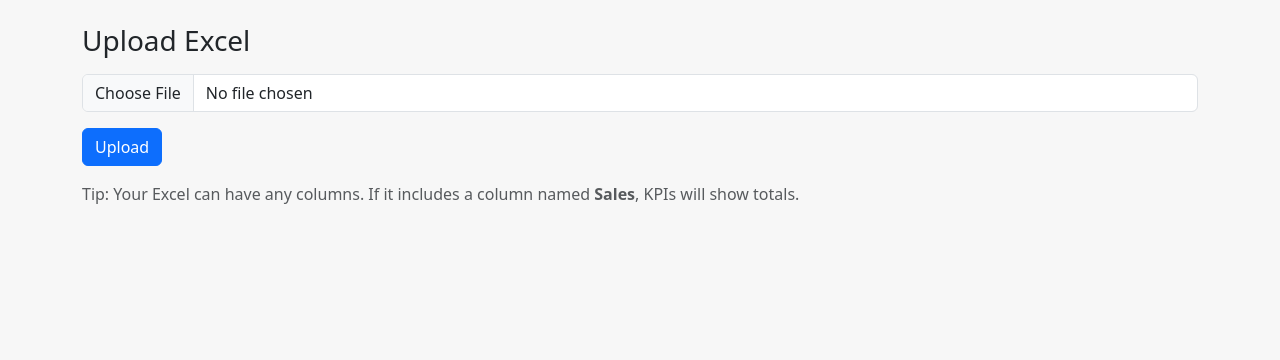
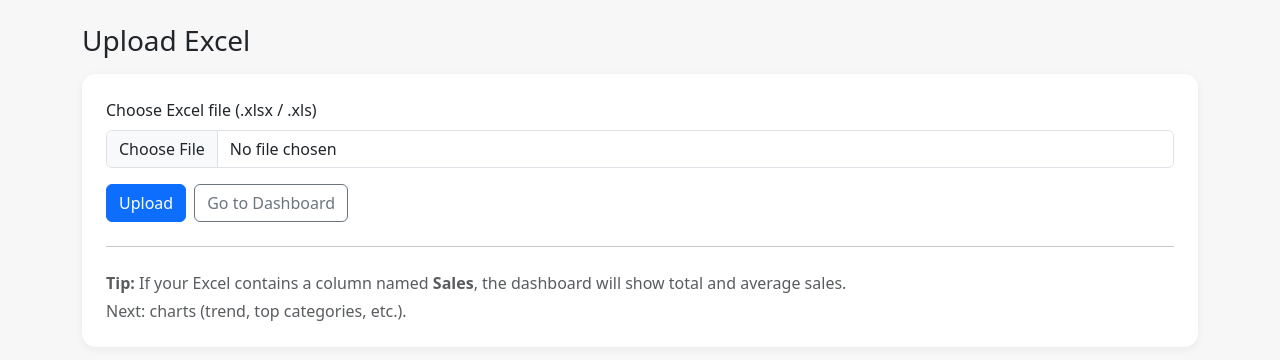
Before and after one commit to hiba-khayat/dashboard-project, a Flask app: page /upload in a window 1280 px wide. Shown: the part 56-416 px from the top of the page. Run offline with Flask 3, Linux system fonts and the light colour scheme.

Commit message:
feat: improve frontend ui

```diff
--- a/static/style.css
+++ b/static/style.css
@@ -1,2 +1,11 @@
 body { background: #f7f7f7; }
-.card { border-radius: 14px; box-shadow: 0 2px 10px rgba(0,0,0,.06); }
+
+.card {
+  border-radius: 14px;
+  box-shadow: 0 2px 10px rgba(0,0,0,.06);
+  border: 0;
+}
+
+.kpi-card { min-height: 92px; }
+
+.table th, .table td { font-size: 0.9rem; }
--- a/templates/upload.html
+++ b/templates/upload.html
@@ -1,11 +1,25 @@
 {% extends "base.html" %}
 {% block content %}
-<h3>Upload Excel</h3>
-<form method="post" enctype="multipart/form-data" class="mt-3">
-  <div class="mb-3">
-    <input class="form-control" type="file" name="file" accept=".xlsx,.xls">
+<h3 class="mb-3">Upload Excel</h3>
+
+<div class="card p-4">
+  <form method="post" enctype="multipart/form-data">
+    <div class="mb-3">
+      <label class="form-label">Choose Excel file (.xlsx / .xls)</label>
+      <input class="form-control" type="file" name="file" accept=".xlsx,.xls" required>
+    </div>
+
+    <div class="d-flex gap-2">
+      <button class="btn btn-primary">Upload</button>
+      <a class="btn btn-outline-secondary" href="{{ url_for('dashboard') }}">Go to Dashboard</a>
+    </div>
+  </form>
+
+  <hr class="my-4">
+
+  <div class="text-muted">
+    <div><b>Tip:</b> If your Excel contains a column named <b>Sales</b>, the dashboard will show total and average sales.</div>
+    <div class="mt-1">Next: charts (trend, top categories, etc.).</div>
   </div>
-  <button class="btn btn-primary">Upload</button>
-</form>
-<p class="text-muted mt-3">Tip: Your Excel can have any columns. If it includes a column named <b>Sales</b>, KPIs will show totals.</p>
+</div>
 {% endblock %}
```
Also changed, not shown: templates/dashboard.html (+20 -11 lines).
